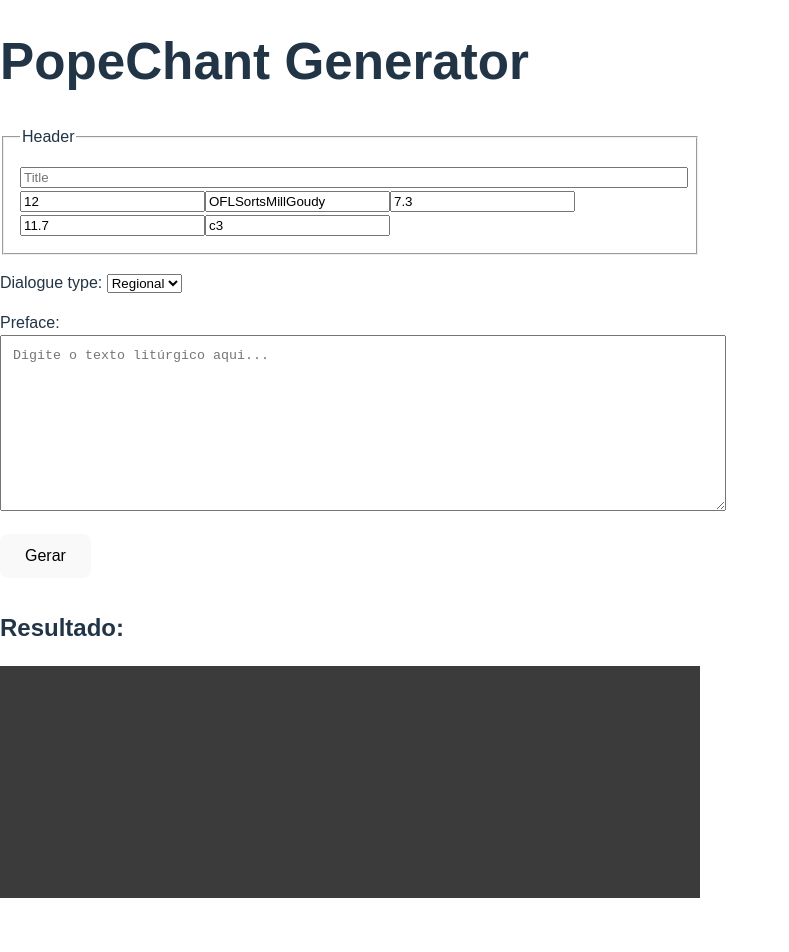
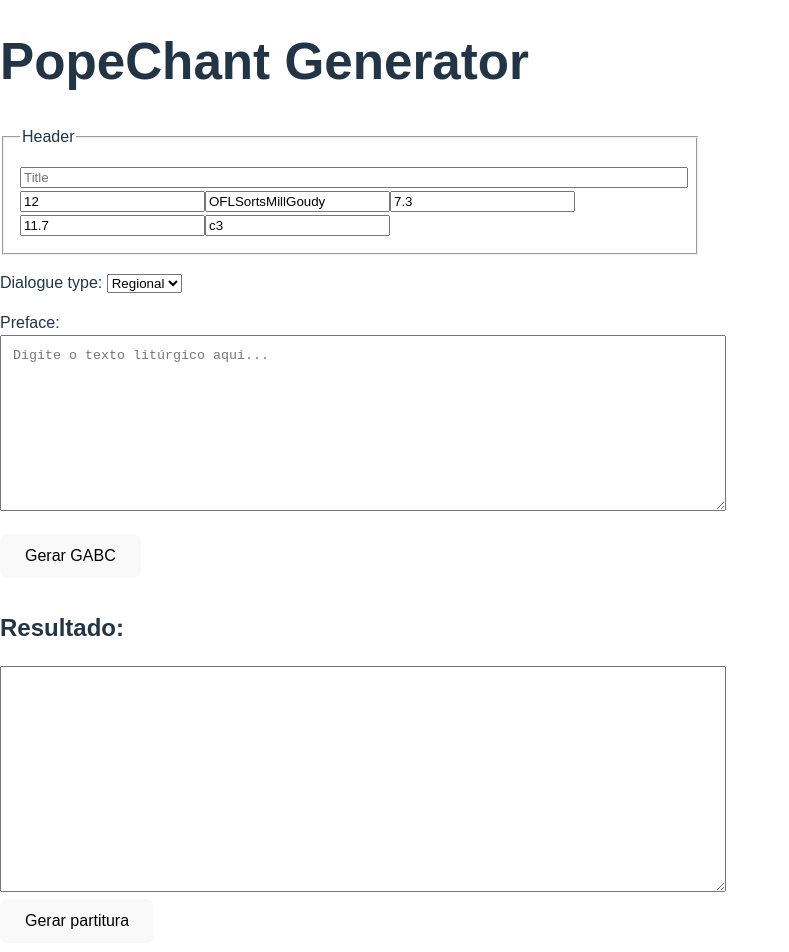
Before and after one commit to ramon-reichert/popechant, a React (Vite) app: page / in a window 1280 px wide. Shown: the top 952 px of the page, without its empty margins (0-789 px from the left). Before the commit the page ends 930 px from the top, so only its background shows below. Built offline with nearby package versions, Linux system fonts and the light colour scheme.

Commit message:
fix(app): change result box to editable textarea

```diff
--- a/src/App.jsx
+++ b/src/App.jsx
@@ -38,7 +38,7 @@ const handleSubmit = async () => {
         setOutput(`error code ${errData.error_code}: ${errData.error_message}`)
       } else {
         const errText = await res.text()
-        setOutput(`Erro ${res.status}: ${res.statusText}`)
+        setOutput(`Erro ${res.status} - ${res.statusText}: ${errText}`)
       }
       return
     }
@@ -88,13 +88,24 @@ const handleSubmit = async () => {
       </div>
 
       <button onClick={handleSubmit} disabled={loading} style={{ padding: '0.75rem 1.5rem', fontSize: '1rem' }}>
-        {loading ? 'Enviando...' : 'Gerar'}
+        {loading ? 'Enviando...' : 'Gerar GABC'}
       </button>
 
-      <h2 style={{ marginTop: '2rem' }}>Resultado:</h2>
-      <pre style={{ background: '#3B3B3B', padding: '1rem', minHeight: '200px', whiteSpace: 'pre-wrap' }}>
-        {output}
-      </pre>
+     <h2 style={{ marginTop: '2rem' }}>Resultado:</h2>
+        <textarea
+          rows={10}
+          style={{ width: '100%', padding: '0.75rem', minHeight: '200px', whiteSpace: 'pre-wrap' }}
+          value={output}
+          onChange={(e) => setOutput(e.target.value)}
+        />
+      <button onClick={() => {
+         // You can implement the next step action here
+         console.log("Generate score clicked!");
+          }}
+        style={{ padding: '0.75rem 1.5rem', fontSize: '1rem' }}
+> Gerar partitura
+</button>
+
     </div>
   )
 }
```
